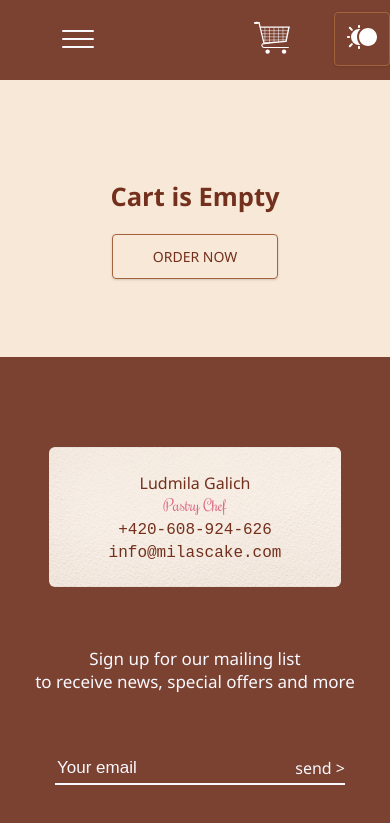
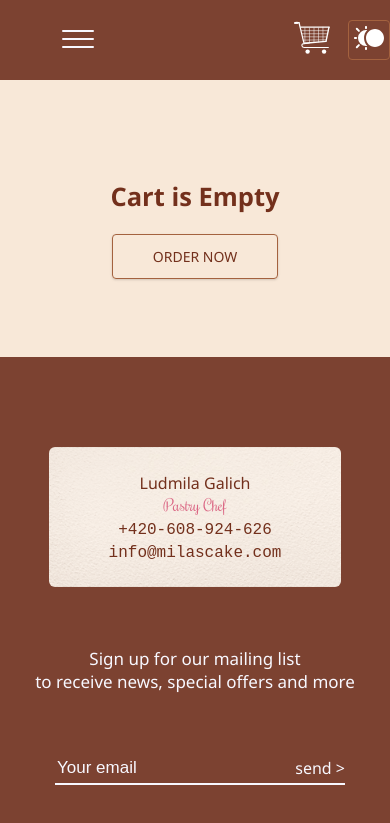
Before and after one commit to ekaterinakos/ekaterinakos.github.io, a React (Create React App) app: page /#/cart in a window 390 px wide. Shown: the top 823 px of the page. Built offline with nearby package versions, Linux system fonts and the light colour scheme.

Commit message:
fix mobile menu

```diff
--- a/src/components/Header/styles.module.css
+++ b/src/components/Header/styles.module.css
@@ -1,7 +1,6 @@
 .root {
     position: sticky;
     top: 0;
-    padding: 0 10rem;
     display: grid;
     grid-template-columns: auto auto;
     justify-items: center;
@@ -10,6 +9,7 @@
     height: 80px;
     background: #7C4231;
     z-index: 100;
+    padding: 0 10rem;
 }
 
 .root a {
@@ -37,6 +37,9 @@
 }
 
 @media screen and (max-width: 767px) {
+    .root{
+    padding: 0;
+    }
     .flex {
         flex-direction: column;
     }
--- a/src/components/HeaderElements/styles.module.css
+++ b/src/components/HeaderElements/styles.module.css
@@ -27,3 +27,9 @@
     color: var(--IndianRed);
     font-weight: 700;
 }
+@media screen and (max-width: 767px) {
+
+    .link {
+margin-right: 60px;
+        }
+}
--- a/src/components/Layout/styles.module.css
+++ b/src/components/Layout/styles.module.css
@@ -57,6 +57,6 @@ a {
 }
 @media screen and (max-width:767px) {
     .button {
-        margin-top: 12px;
+        margin-top: 20px;
     }
 }
--- a/src/components/Theme/styles.module.css
+++ b/src/components/Theme/styles.module.css
@@ -1,5 +1,6 @@
 .root{
-        padding: 12px 12px;
+        padding: 12px;
+        box-shadow: none;
 }
 .sticky {
         animation: fadeScroll .5s forwards ease;
@@ -14,3 +15,8 @@
                 transform: scaleY(0);
         }
 }
+@media screen and (max-width: 767px) {
+        .root {
+                padding: 5px;
+        }
+}
```
Also changed, not shown: src/components/SectionHero/img/mob.webp.
